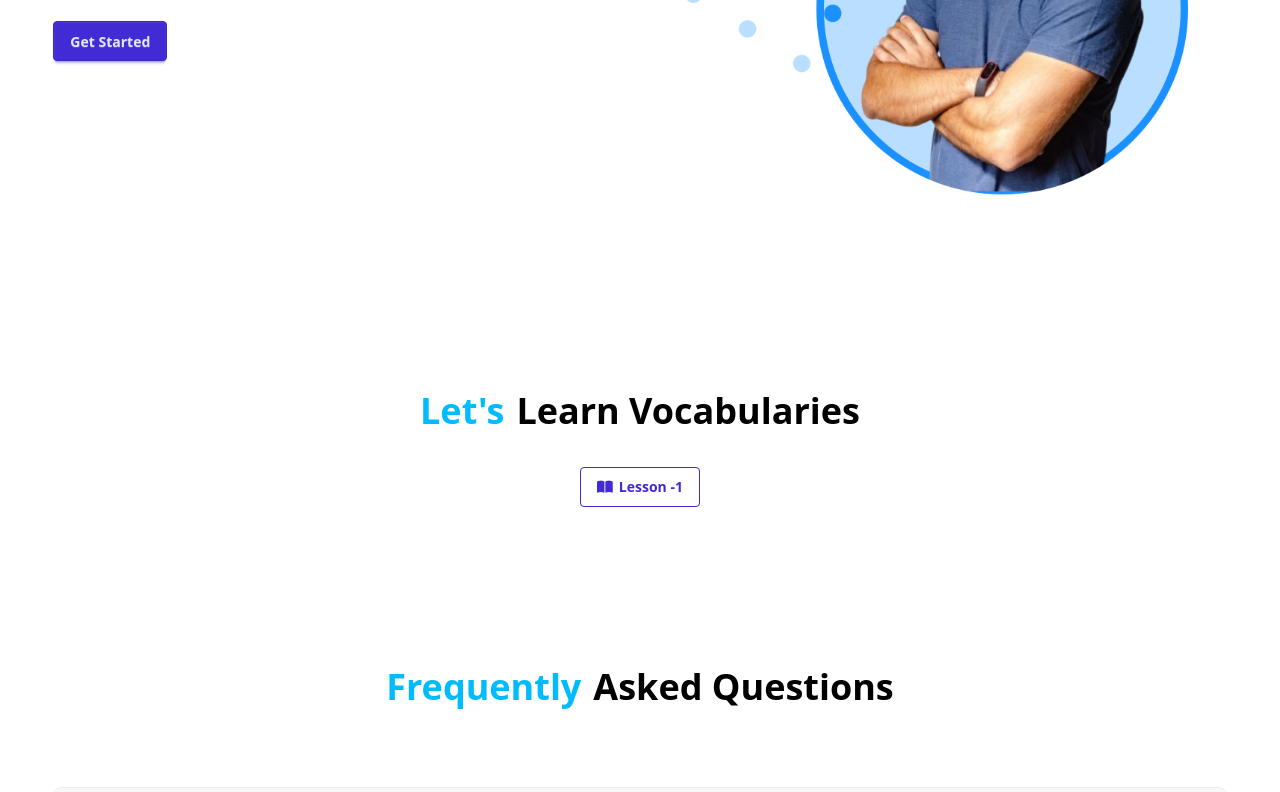
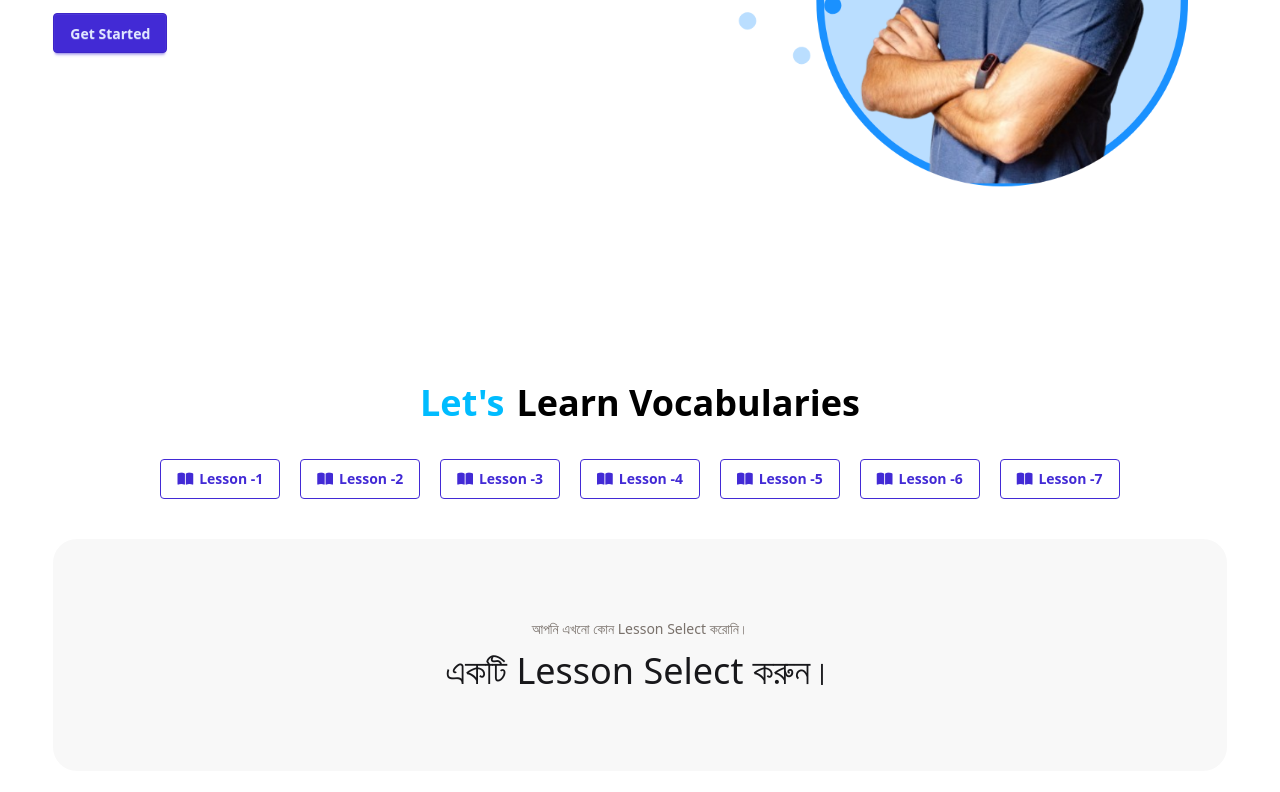
Before and after one commit to MUSHUBO/A6-English-Janala-platform, a plain HTML site: page index.html in a window 1280 px wide. Shown: the part 414-1206 px from the top of the page. Drawn offline with nearby package versions, Linux system fonts and the light colour scheme.

Commit message:
added the some Vocabulari sectiion

```diff
--- a/index.html
+++ b/index.html
@@ -7,11 +7,13 @@
     <title>English-Janala</title>
     <!-- Title Logo -->
     <link rel="shortcut icon" href="assets/fa-book-open.png" type="image/x-icon">
+    <!-- fontawsom cdn -->
+    <script src="https://kit.fontawesome.com/bab4642bab.js" crossorigin="anonymous"></script>
+    <!-- tailwind cdn -->
+    <script src="https://cdn.jsdelivr.net/npm/@tailwindcss/browser@4"></script>
     <!-- DaisyUI CDN -->
     <link href="https://cdn.jsdelivr.net/npm/daisyui@5" rel="stylesheet" type="text/css" />
     <script src="https://cdn.jsdelivr.net/npm/@tailwindcss/browser@4"></script>
-    <!-- fontawsom cdn -->
-    <script src="https://kit.fontawesome.com/bab4642bab.js" crossorigin="anonymous"></script>
     <!--  -->
     <script>
         tailwind.config = {
@@ -20,6 +22,7 @@
                     colors: {
                         clifford: '#da373d',
                         'navbar-color': 'rgba(198, 189, 189, 1)',
+                        'bg-primary': '#F8F8F8',
 
                     }
                 }
@@ -30,8 +33,8 @@
 </head>
 
 <body class="">
-    <header class="bg-gradient-to-r via- border-b-2 border-[#C6BDBD]">
-        <nav class="w-11/12 mx-auto flex justify-between p-7 ">
+    <header class="bg-gradient-to-r via-gray-100 border-b-2 border-[#C6BDBD]">
+        <nav class="w-11/12 mx-auto flex justify-between p-6 ">
             <div class="flex items-center text-xl">
                 <h1 class="font-semibold">English</h1>
                 <img src="assets/logo.png" alt="">
@@ -64,15 +67,33 @@
             </div>
         </section>
 
-        <!-- Lesson Section -->
-        <section class="my-40">
+        <!-- Vocabulari Section -->
+        <section class="my-40 ">
             <h1 class="font-bold text-4xl text-[#00BCFF] flex justify-center mb-9 gap-3">Let's<span
                     class="text-black">Learn Vocabularies</span></h1>
-            <div class="flex justify-center">
-                <button id="" class="btn btn-outline btn-primary"><i class="fa-solid fa-book-open"></i>Lesson -1</button>
+            <!-- all button -->
+            <div class="flex justify-center gap-5">
+                <button id="" class="btn btn-outline btn-primary"><i class="fa-solid fa-book-open"></i>Lesson
+                    -1</button>
+                <button id="" class="btn btn-outline btn-primary"><i class="fa-solid fa-book-open"></i>Lesson
+                    -2</button>
+                <button id="" class="btn btn-outline btn-primary"><i class="fa-solid fa-book-open"></i>Lesson
+                    -3</button>
+                <button id="" class="btn btn-outline btn-primary"><i class="fa-solid fa-book-open"></i>Lesson
+                    -4</button>
+                <button id="" class="btn btn-outline btn-primary"><i class="fa-solid fa-book-open"></i>Lesson
+                    -5</button>
+                <button id="" class="btn btn-outline btn-primary"><i class="fa-solid fa-book-open"></i>Lesson
+                    -6</button>
+                <button id="" class="btn btn-outline btn-primary"><i class="fa-solid fa-book-open"></i>Lesson
+                    -7</button>
 
             </div>
-            <div>
+
+            <!-- Lesson container -->
+            <div id="" class="bg-[#F8F8F8] rounded-3xl mt-10 p-20 space-y-3">
+                <p class="text-[#79716B] text-sm flex justify-center">আপনি এখনো কোন Lesson Select করোনি।</p>
+                <h3 class="font-medium text-4xl flex justify-center">একটি Lesson Select করুন।</h3>
 
             </div>
         </section>
```
